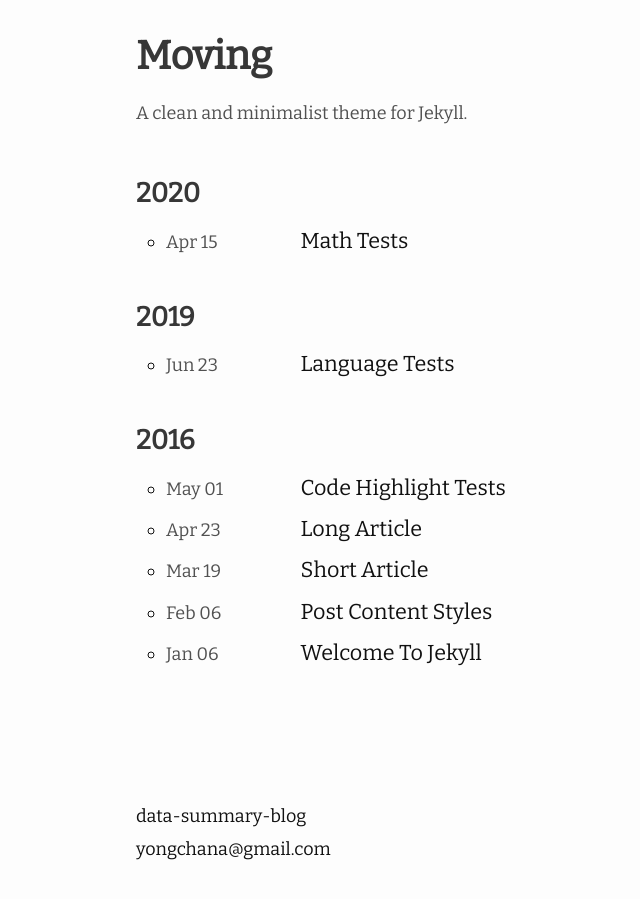
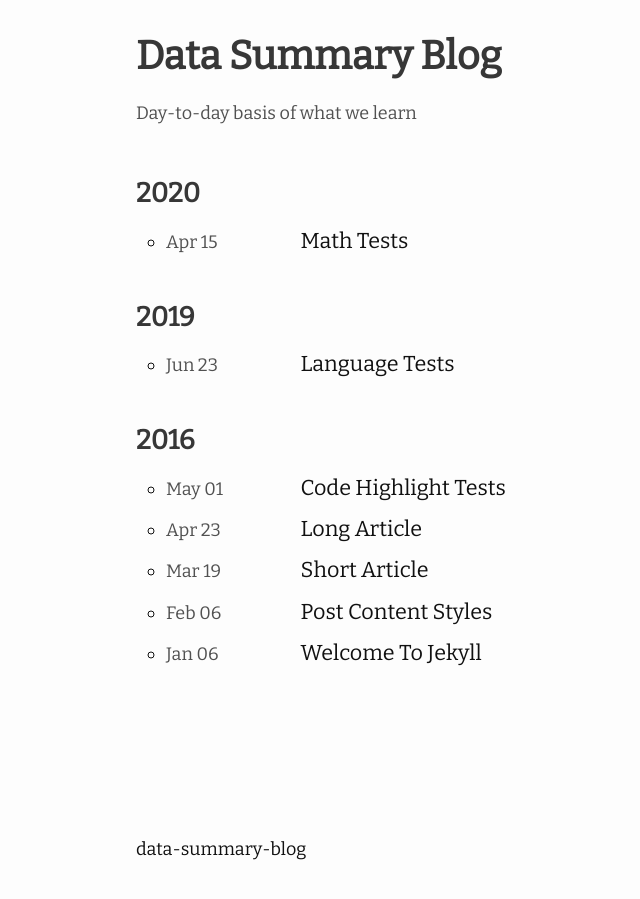
Before and after one commit to data-summary-blog/data-summary-blog.github.io, a Jekyll site: the page built from index.md, in a window 1280 px wide. Shown: the whole page, without its empty margins (134-774 px from the left). Built offline with Jekyll 4.4.1, drawn with Linux system fonts in a browser that asks for light colours; nearby versions of some CDN libraries.

Commit message:
fix config

```diff
--- a/_config.yml
+++ b/_config.yml
@@ -1,9 +1,9 @@
-title: Moving # The title of the blog
+title: Data Summary Blog # The title of the blog
 author: data-summary-blog # Your name
-email: yongchana@gmail.com # your email shown in the footer
+# email: yongchana@gmail.com # your email shown in the footer
 url: https://data-summary-blog.github.io/ # this is your site's root address.
 description: > # this means to ignore newlines until "show_excerpts:"
-  A clean and minimalist theme for Jekyll.
+  Day-to-day basis of what we learn
 favicon: "./favicon.ico" # set the favicon of the site
 
 show_excerpts: false # set to true to show excerpts on the homepage
@@ -12,20 +12,20 @@ show_excerpts: false # set to true to show excerpts on the homepage
 # refer to https://shopify.github.io/liquid/filters/date/ if you want to customize this
 moving:
   avatar_url: "https://i.loli.net/2019/08/26/JzCLhDWPEybZr2T.jpg" # avatar in about page
-  about_you: a short description about you. # short description about you in about page
+  about_you: Chan(https://github.com/yongchand) and Sungjoon(https://github.com/skeptic-biped) from PUBG Data Team # short description about you in about page
   date_format: "%b %d" # date format of posts in home page
   back_to: "Home" # In the post page, you have a back button above the title, you can custom the text by yourself.
 
   # generate social links in about page.
   social_links:
     # twitter:
-    github:  huangyz0918
-    rss: RSS
+    # github:  yongchana
+    # rss: RSS
     # dribbble:
-    facebook: huangyz0918
+    # facebook: yongchana
     # flickr:
     # instagram:
-    linkedin: yizheng-huang
+    # linkedin: yizheng-huang
     # pinterest:
     # youtube:
     # youtube_channel:
```
